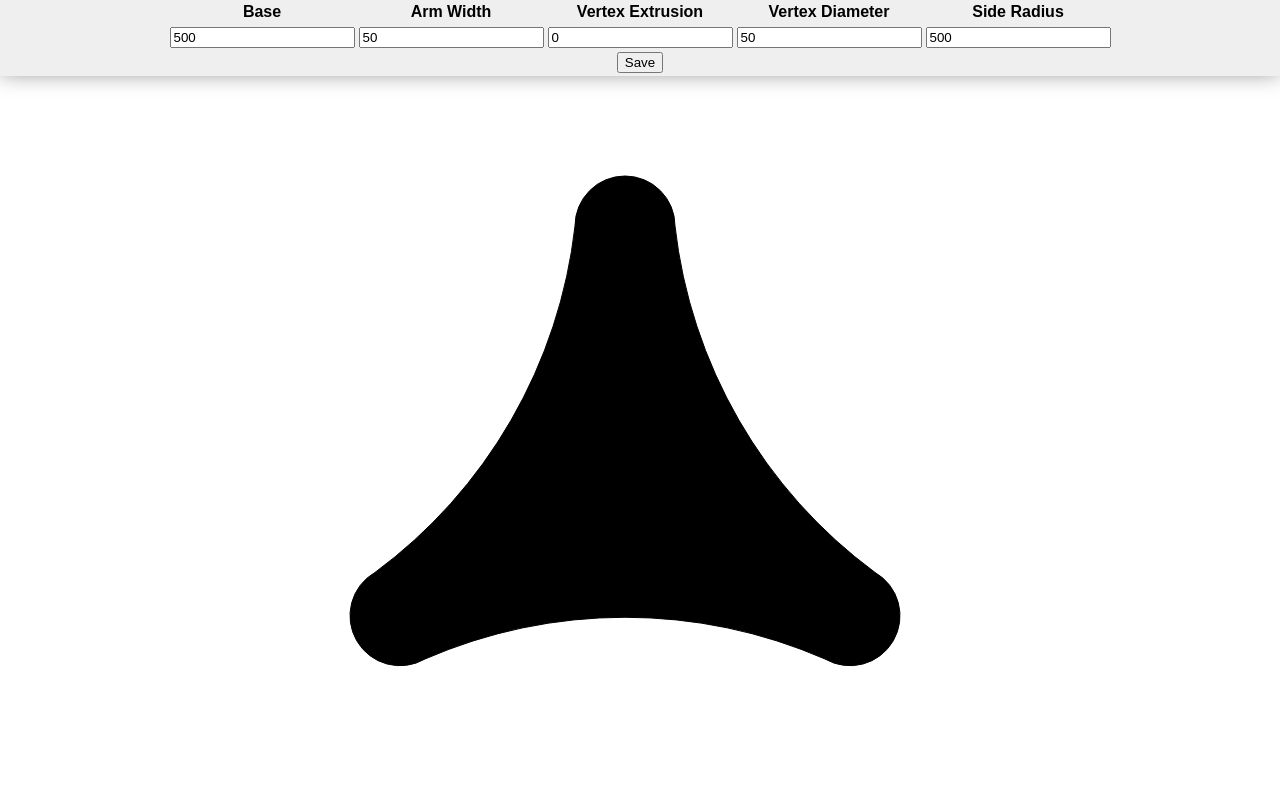
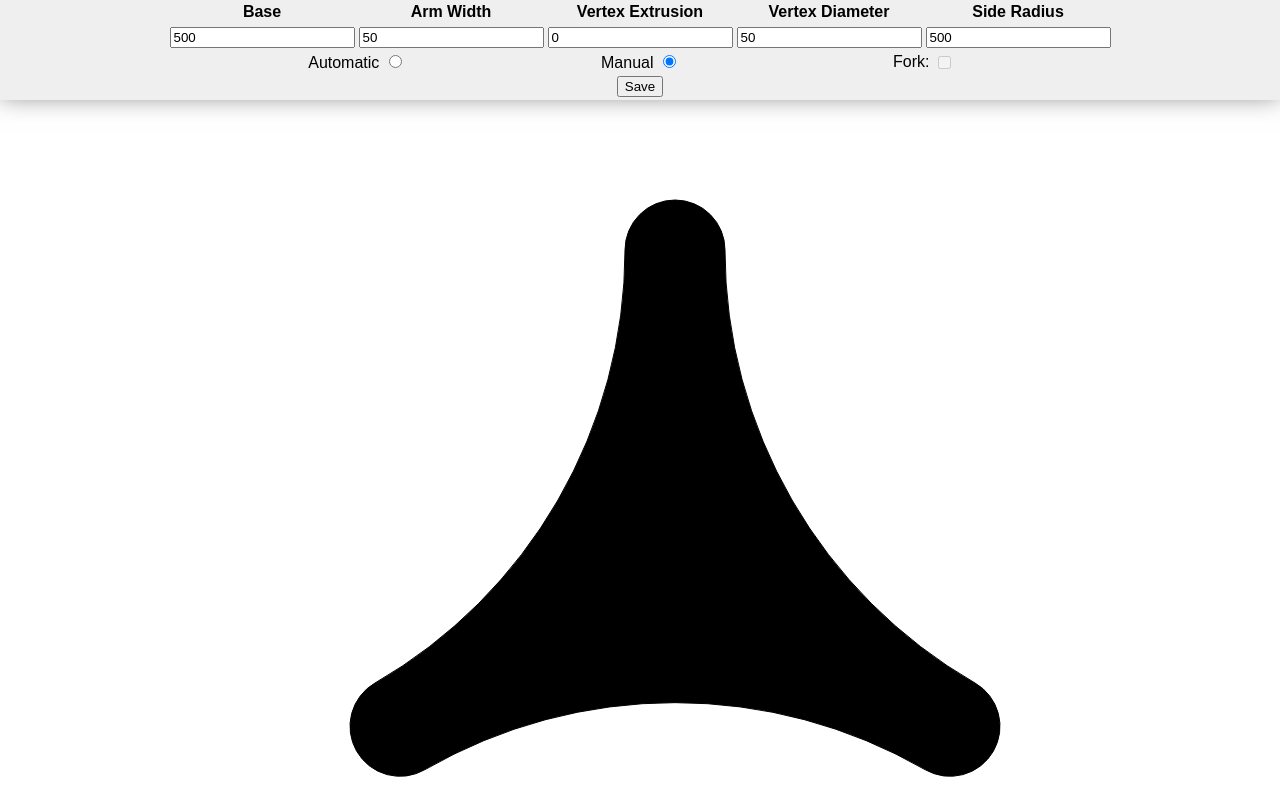
Before and after one commit to mhanberry1/TriangularLatticeGenerator, a website: page index.html in a window 1280 px wide. Drawn offline with Linux system fonts and the light colour scheme.

Commit message:
Added Automatic Proportioning

```diff
--- a/index.html
+++ b/index.html
@@ -22,6 +22,20 @@
 				<td><input type="number" name="sideRadius" onchange="refresh()" onmouseover="this.focus()" value="500"></td>
 			</tr>
 			<tr>
+				<td style="text-align: center" colspan="2">
+					<label>Automatic</label>
+					<input type="radio" name="automatic" onclick="document.getElementsByName('manual')[0].checked = false; refresh()">
+				</td>
+				<td style="text-align: center" colspan="1">
+					<label>Manual</label>
+					<input type="radio" name="manual" onclick="document.getElementsByName('automatic')[0].checked = false; refresh()" checked>
+				</td>
+				<td style="text-align: center;" colspan="2">
+					<label>Fork: </label>
+					<input type="checkbox" name="fork" style="vertical-align: top; cursor: not-allowed;" disabled>
+				</td>
+			</tr>
+			<tr>
 				<td style="text-align: center" colspan="5">
 					<input type="button" onclick="saveSVG()" value="Save">
 				</td>
@@ -34,15 +48,13 @@
 </body>
 <script src="process.js"></script>
 <script>
+		// Scrolling refreshes the screen and changes the number
 		var inputs = document.getElementsByTagName("input");
 		for(var i = 0; i < inputs.length; i++){
 			var input = inputs[i];
 			if(input.type == "number"){
-			console.log(input);
 				input.addEventListener("wheel",
 					function(){
-				if(input.type == "number")
-				input.value += 1;
 						refresh();
 					}
 				);
--- a/process.js
+++ b/process.js
@@ -2,8 +2,20 @@
 var ids = [0]; // Store stroke Ids
 var main = document.getElementById('main');
 
-// Invoked by the "Create" button being pressed
+// Invoked when a value is changed
 function refresh(){
+	// Set values automatically if mode is "Automatic"
+	var autoVertexDiameter = document.getElementsByName("vertexDiameter")[0];
+	var autoSideRadius = document.getElementsByName("sideRadius")[0];
+	if(document.getElementsByName('automatic')[0].checked){
+		autoVertexDiameter.value = document.getElementsByName("armWidth")[0].value;
+		autoVertexDiameter.disabled = true;
+		autoSideRadius.value = document.getElementsByName("base")[0].value;
+		autoSideRadius.disabled = true;
+	}else{
+		autoVertexDiameter.disabled = false;
+		autoSideRadius.disabled = false;
+	}
 	var base = parseInt(document.getElementsByName("base")[0].value);
 	var armWidth = parseInt(document.getElementsByName("armWidth")[0].value);
 	var vertexExtrusion = parseInt(document.getElementsByName("vertexExtrusion")[0].value);
@@ -18,7 +30,7 @@ function triangle(base, armWidth, vertexExtrusion, vertexDiameter, sideRadius){
 	var degree = Math.PI / 3;
 	extrusionx = Math.sin(degree) * vertexExtrusion;
 	extrusiony = Math.cos(degree) * vertexExtrusion;
-    var arcBase = base - 2 * (vertexDiameter + extrusionx);
+	var arcBase = base/* - 2 * (vertexDiameter + extrusionx)*/;
 	// Center the image
 	var startx = (window.innerWidth / 2) - (document.getElementById('1').getBoundingClientRect().width / 2);
 	console.log(document.getElementById('1').getBoundingClientRect().width);
```
Also changed, not shown: 1 other file. Lines whose indentation alone changed are shown as unchanged.
